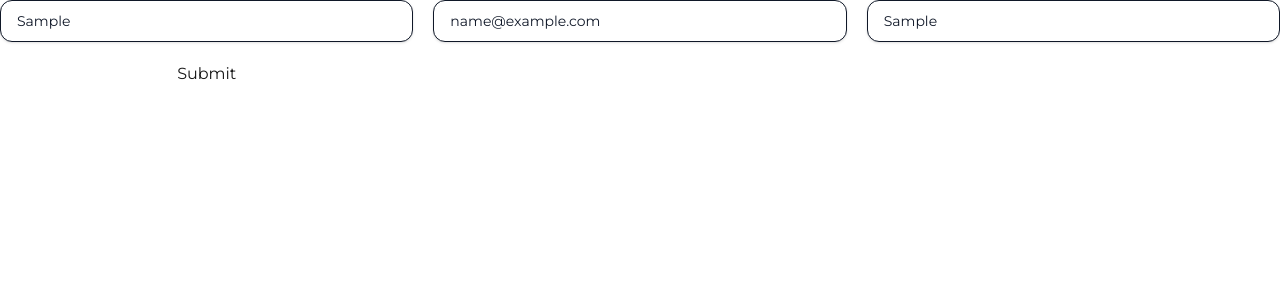
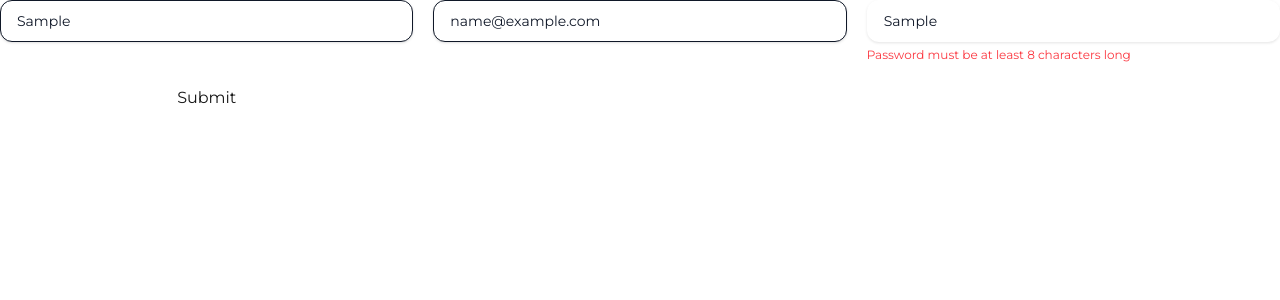
Before and after one commit to naimur-reza/pxlhut-task, a Next.js app: page / in a window 1280 px wide. Both pictures are taken after typing "Sample", "name@example.com", "Sample" into the empty fields and a click on the button "Submit". Shown: the top 300 px of the page. Built offline with nearby package versions, Linux system fonts and the light colour scheme.

Commit message:
Add form validation with zod and enhance input component error handling

```diff
--- a/package.json
+++ b/package.json
@@ -10,6 +10,7 @@
   },
   "dependencies": {
     "@hookform/resolvers": "^5.0.1",
+    "lucide-react": "^0.487.0",
     "next": "15.3.0",
     "react": "^19.0.0",
     "react-dom": "^19.0.0",
--- a/src/app/page.tsx
+++ b/src/app/page.tsx
@@ -2,12 +2,36 @@
 
 import Form from "@/components/form/form";
 import Input from "@/components/form/input";
+import { FieldValues } from "react-hook-form";
+import { z } from "zod";
 
 const page = () => {
+  const schema = z.object({
+    name: z.string().min(2, "Name is required"),
+    email: z.string().email("Invalid email address"),
+    password: z.string().min(8, "Password must be at least 8 characters long"),
+  });
+
+  const handleSubmit = async (data: FieldValues) => {
+    const validationResult = schema.safeParse(data);
+    if (!validationResult.success) {
+      console.error(validationResult.error.format());
+      return;
+    }
+    console.log(data);
+  };
+  const defaultValues = {
+    name: "",
+    email: "",
+    password: "",
+  };
+
   return (
     <Form
       className="grid grid-cols-3 gap-5"
-      onSubmit={async (data) => console.log(data)}
+      schema={schema}
+      defaultValues={defaultValues}
+      onSubmit={handleSubmit}
     >
       <Input name="name" placeHolder="Name" />
       <Input name="email" placeHolder="Email" />
--- a/src/components/form/input.tsx
+++ b/src/components/form/input.tsx
@@ -15,12 +15,17 @@ const Input = ({
     <Controller
       control={control}
       name={name}
-      render={({ field }) => (
-        <input
-          className="w-full px-4 py-2.5 bg-white dark:bg-gray-950 border  dark:border-gray-700 rounded-xl shadow-sm focus:outline-none focus:ring focus:ring-white/20 focus:border-transparent placeholder-gray-400 dark:placeholder-gray-500 text-sm text-gray-900 dark:text-white transition"
-          {...field}
-          placeholder={placeHolder}
-        />
+      render={({ field, fieldState: { error } }) => (
+        <div>
+          <input
+            className="w-full px-4 py-2.5 bg-white dark:bg-gray-950 border  dark:border-gray-700 rounded-xl shadow-sm focus:outline-none focus:ring focus:ring-white/20 focus:border-transparent placeholder-gray-400 dark:placeholder-gray-500 text-sm text-gray-900 dark:text-white transition"
+            {...field}
+            placeholder={placeHolder}
+          />
+          {error && (
+            <span className="text-red-500/95 text-xs ">{error.message}</span>
+          )}
+        </div>
       )}
     />
   );
```
Also changed, not shown: src/lib/utils.ts (added), 1 other file (tests, documents, lock files or other folders).
